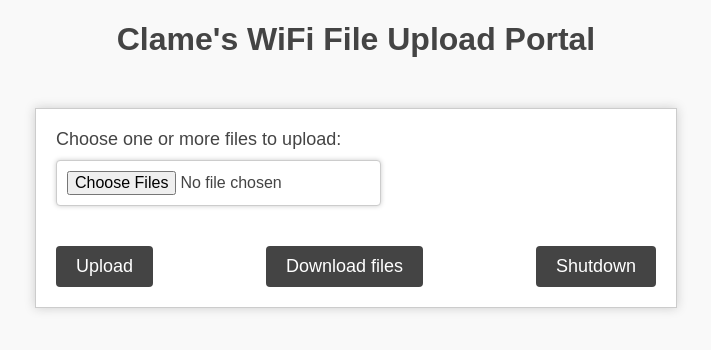
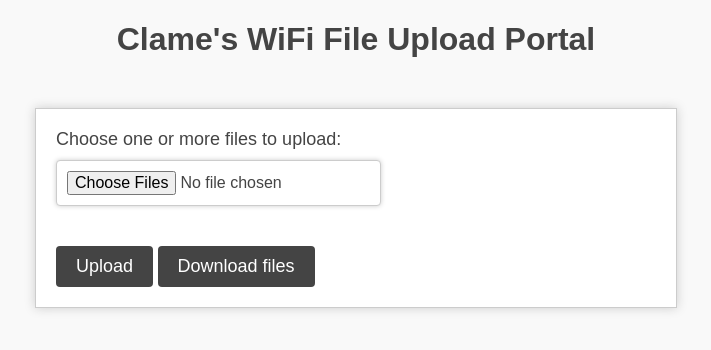
Before and after one commit to clamesys/Wifi-FTP, a Flask app: page / in a window 1280 px wide. Shown: the top 350 px of the page, without its empty margins (284-995 px from the left). Run offline with Flask 3, Linux system fonts and the light colour scheme; parts of the project's set-up code (start-up, migrations or seed data) failed here and were passed over.

Commit message:
Ver 1.1.0

```diff
--- a/app.py
+++ b/app.py
@@ -1,5 +1,3 @@
-#modules required
-
 import os
 import socket
 import webbrowser
@@ -27,8 +25,6 @@ sock.close()
 if not os.path.exists(app.config['UPLOAD_FOLDER']):
     os.makedirs(app.config['UPLOAD_FOLDER'])
 
-# To automatically make the toget dir if not present in the same dir as the app.py
-
 if not os.path.exists(app.config['TODOWNLOAD_FOLDER']):
     os.makedirs(app.config['TODOWNLOAD_FOLDER'])
 
@@ -51,15 +47,15 @@ def upload_file():
 def download_file():
     if request.method == 'POST':
         filename = request.form.get('filename')
-        return send_from_directory(app.config['TODOWNLOAD_FOLDER'], filename, as_attachment=True)
-    files = os.listdir(app.config['TODOWNLOAD_FOLDER'])
+        return send_from_directory(os.path.abspath('toget'), filename, as_attachment=True)
+    files = os.listdir('toget')
     return render_template('download.html', files=files)
 
 # To shutdown server
 
 @app.route('/shutdown', methods=['GET', 'POST'])
 def shutdown():
-    # sys.exit() to end the flask server
+    # sys.exit()
     os._exit(os.getpid())
 
 # Development Server
--- a/requirements.txt
+++ b/requirements.txt
@@ -1,5 +1 @@
-os
 flask
-socket
-waitress
-webbrowser
--- a/templates/index.html
+++ b/templates/index.html
@@ -38,8 +38,7 @@
         background-color: #FFFFFF;
         box-shadow: 0 0 5px #CCCCCC;
       }
-      input[type=submit],
-      a {
+      input[type=submit] {
         font-size: 18px;
         color: #FFFFFF;
         background-color: #444444;
@@ -49,16 +48,25 @@
         cursor: pointer;
         transition: background-color 0.3s ease-in-out;
         margin-top: 20px;
+      }
+      input[type=submit]:hover {
+        background-color: #555555;
+      }
+      a {
+        font-size: 18px;
+        color: #FFFFFF;
+        background-color: #444444;
+        border: none;
+        border-radius: 4px;
+        padding: 10px 20px;
+        text-decoration: none;
+        cursor: pointer;
+        transition: background-color 0.3s ease-in-out;
+        margin-top: 20px;
         display: inline-block;
-        text-decoration: none;
       }
-      input[type=submit]:hover,
       a:hover {
         background-color: #555555;
-      }
-      .button-container {
-        display: flex;
-        justify-content: space-between;
       }
     </style>
   </head>
@@ -67,11 +75,8 @@
     <form action="{{ url_for('upload_file') }}" method="post" enctype="multipart/form-data">
       <label for="file">Choose one or more files to upload:</label>
       <input type="file" name="file" id="file" multiple><br>
-      <div class="button-container">
-        <input type="submit" value="Upload">
-        <a href="/download">Download files</a>
-        <a href="/shutdown">Shutdown</a>
-      </div>
+      <input type="submit" value="Upload">
+      <a href="/download">Download files</a>
     </form>
   </body>
 </html>
```
Also changed, not shown: README.md.
